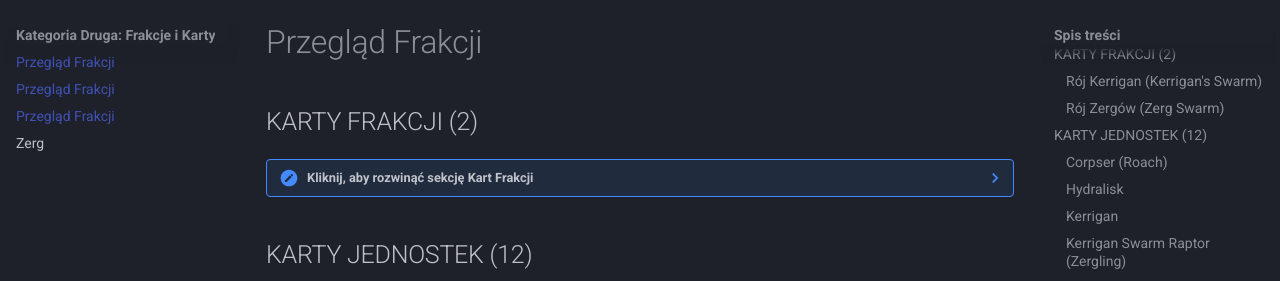
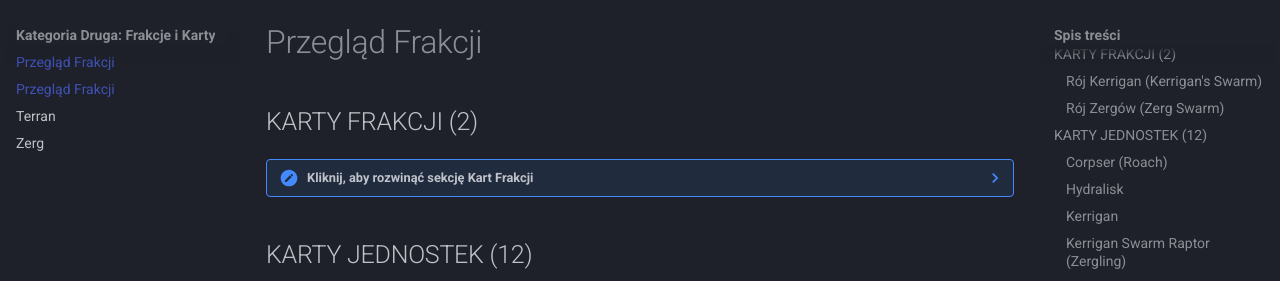
Before and after one commit to Ch3rryPL/sctmg_pl, an MkDocs documentation site: the page built from docs/frakcje/index.md, in a window 1280 px wide. Shown: the part 124-405 px from the top of the page. Built offline with MkDocs 1.6.1 and Material for MkDocs 9.7.7, drawn with Linux system fonts in a browser that asks for light colours.

Commit message:
Update mkdocs.yml

```diff
--- a/mkdocs.yml
+++ b/mkdocs.yml
@@ -35,7 +35,7 @@
   - 'Kategoria Druga: Frakcje i Karty':
       - 'Przegląd Frakcji': frakcje/index.md
       - 'Protoss': frakcje/index.md
-      - 'Terran': frakcje/index.md
+      - 'Terran': frakcje/terran.md
       - 'Zerg': frakcje/zerg.md
   - 'Kategoria Trzecia: Karty Misji':
       - 'Draft i Rozstawienie': misje/index.md
```
